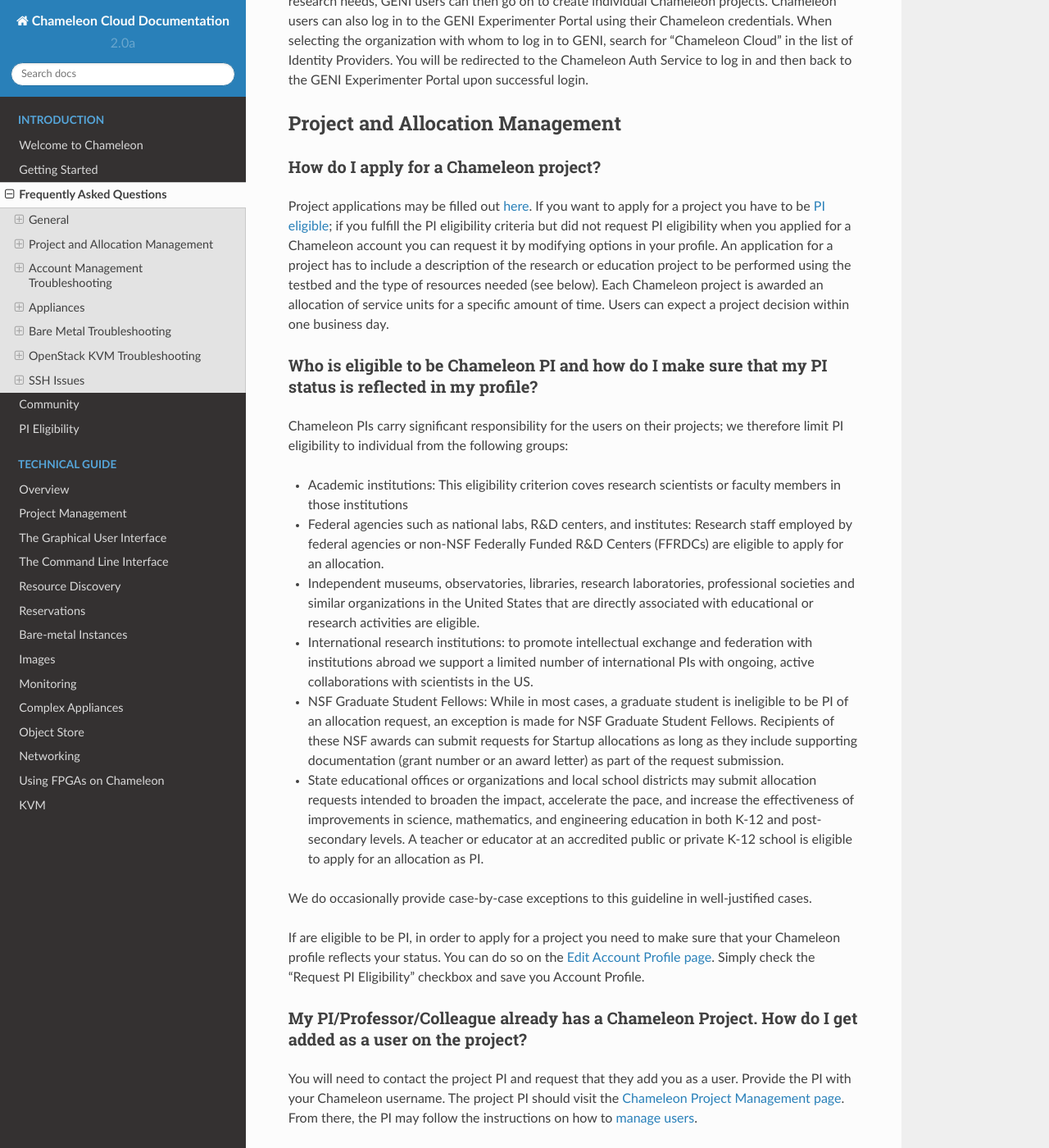
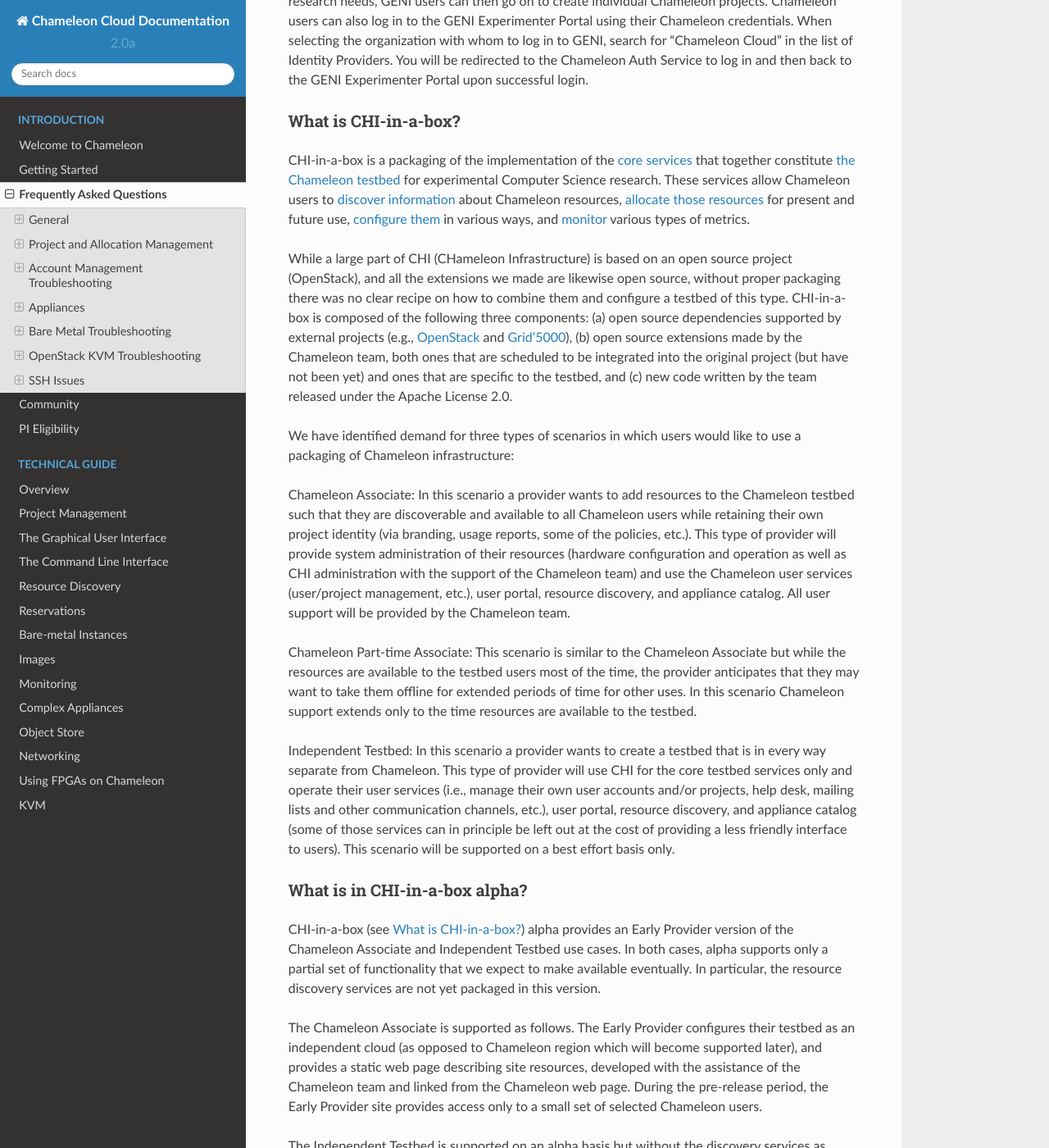
Before and after one commit to ChameleonCloud/docs, a Sphinx documentation site: the page built from source/getting-started/faq.rst, in a window 1280 px wide and 1400 px high, scrolled down 2557 px. Shown: the whole window at 82% size. Built offline with Sphinx 7.4.7 and the Read the Docs theme 2.0.0, drawn with Linux system fonts in a browser that asks for light colours; some of the changed text lies outside the part shown.

Commit message:
Update faq.rst

```diff
--- a/source/getting-started/faq.rst
+++ b/source/getting-started/faq.rst
@@ -15,6 +15,8 @@ Frequently Asked Questions
     - :ref:`are-there-limitations`
     - :ref:`how-to-acknowledge`
     - :ref:`what-infrastructures`
+    - :ref:`what-chi-in-a-box`
+    - :ref:`what-chi-in-a-box-alpha`
 
 .. container:: toggle
 
@@ -145,6 +147,35 @@ What infrastructures is Chameleon federated with?
 _________________________________________________
 
 Chameleon supports identity federation with GENI designed to give GENI users immediate access to Chameleon without having to create a Chameleon account or project. GENI users can log in with their GENI credentials and charge their usage to the GENI Federation Project created to provide startup cycles to researchers evaluating Chameleon. To obtain a larger allocation focused on their research needs, GENI users can then go on to create individual Chameleon projects. Chameleon users can also log in to the GENI Experimenter Portal using their Chameleon credentials. When selecting the organization with whom to log in to GENI, search for "Chameleon Cloud" in the list of Identity Providers. You will be redirected to the Chameleon Auth Service to log in and then back to the GENI Experimenter Portal upon successful login.
+
+.. _what-chi-in-a-box:
+What is CHI-in-a-box?
+_________________________________________________
+
+CHI-in-a-box is a packaging of the implementation of the `core services <https://chameleoncloud.readthedocs.io/en/latest/technical/index.html>`_ that together constitute `the Chameleon testbed <https://chi.uc.chameleoncloud.org>`_ for experimental Computer Science research. These services allow Chameleon users to `discover information <https://chameleoncloud.readthedocs.io/en/latest/technical/discovery.html>`_ about Chameleon resources, `allocate those resources <https://chameleoncloud.readthedocs.io/en/latest/technical/reservations.html>`_ for present and future use, `configure them <https://chameleoncloud.readthedocs.io/en/latest/technical/baremetal.html>`_ in various ways, and `monitor <https://chameleoncloud.readthedocs.io/en/latest/technical/metrics.html>`_ various types of metrics.
+
+While a large part of CHI (CHameleon Infrastructure) is based on an open source project (OpenStack), and all the extensions we made are likewise open source, without proper packaging there was no clear recipe on how to combine them and configure a testbed of this type. CHI-in-a-box is composed of the following three components: (a) open source dependencies supported by external projects (e.g., `OpenStack <https://www.openstack.org>`_ and `Grid’5000 <https://www.grid5000.fr>`_), (b) open source extensions made by the Chameleon team, both ones that are scheduled to be integrated into the original project (but have not been yet) and ones that are specific to the testbed, and (c) new code written by the team released under the Apache License 2.0.
+
+We have identified demand for three types of scenarios in which users would like to use a packaging of Chameleon infrastructure:
+
+Chameleon Associate: In this scenario a provider wants to add resources to the Chameleon testbed such that they are discoverable and available to all Chameleon users while retaining their own project identity (via branding, usage reports, some of the policies, etc.). This type of provider will provide system administration of their resources (hardware configuration and operation as well as CHI administration with the support of the Chameleon team) and use the Chameleon user services (user/project management, etc.), user portal, resource discovery, and appliance catalog. All user support will be provided by the Chameleon team.
+
+Chameleon Part-time Associate: This scenario is similar to the Chameleon Associate but while the resources are available to the testbed users most of the time, the provider anticipates that they may want to take them offline for extended periods of time for other uses. In this scenario Chameleon support extends only to the time resources are available to the testbed.
+
+Independent Testbed: In this scenario a provider wants to create a testbed that is in every way separate from Chameleon. This type of provider will use CHI for the core testbed services only and operate their user services (i.e., manage their own user accounts and/or projects, help desk, mailing lists and other communication channels, etc.), user portal, resource discovery, and appliance catalog (some of those services can in principle be left out at the cost of providing a less friendly interface to users). This scenario will be supported on a best effort basis only.
+
+.. _what-chi-in-a-box-alpha:
+What is in CHI-in-a-box alpha?
+_________________________________________________
+
+CHI-in-a-box (see :ref:`what-chi-in-a-box`) alpha provides an Early Provider version of the Chameleon Associate and Independent Testbed use cases. In both cases, alpha supports only a partial set of functionality that we expect to make available eventually. In particular, the resource discovery services are not yet packaged in this version.
+
+The Chameleon Associate is supported as follows. The Early Provider configures their testbed as an independent cloud (as opposed to Chameleon region which will become supported later), and provides a static web page describing site resources, developed with the assistance of the Chameleon team and linked from the Chameleon web page. During the pre-release period, the Early Provider site provides access only to a small set of selected Chameleon users.
+
+The Independent Testbed is supported on an alpha basis but without the discovery services as noted above.
+
+If you would like to explore becoming an alpha Chameleon Associate site, please contact us at contact@chameleoncloud.org.
+
 
 .. _faq-project:
 
```
